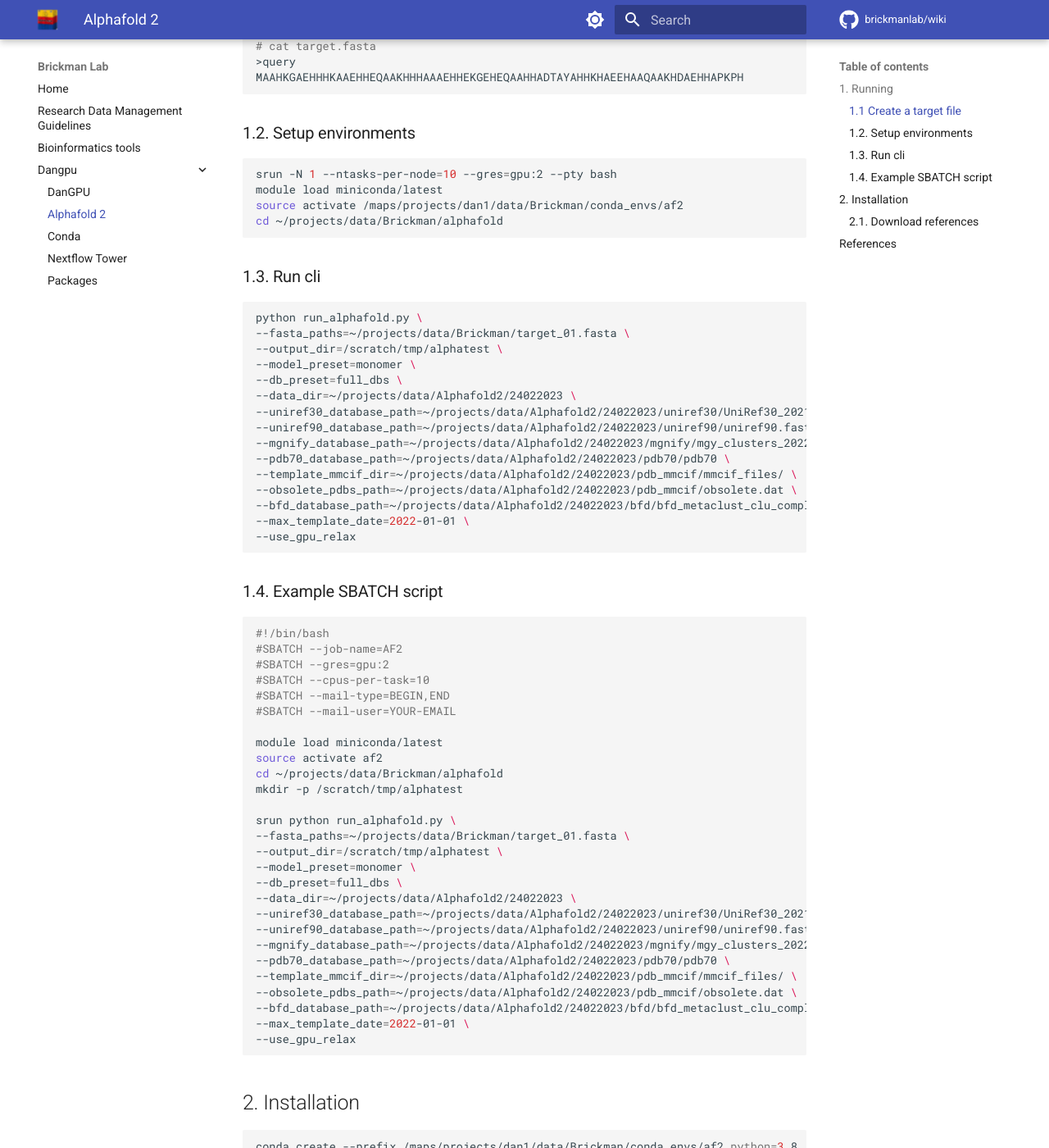
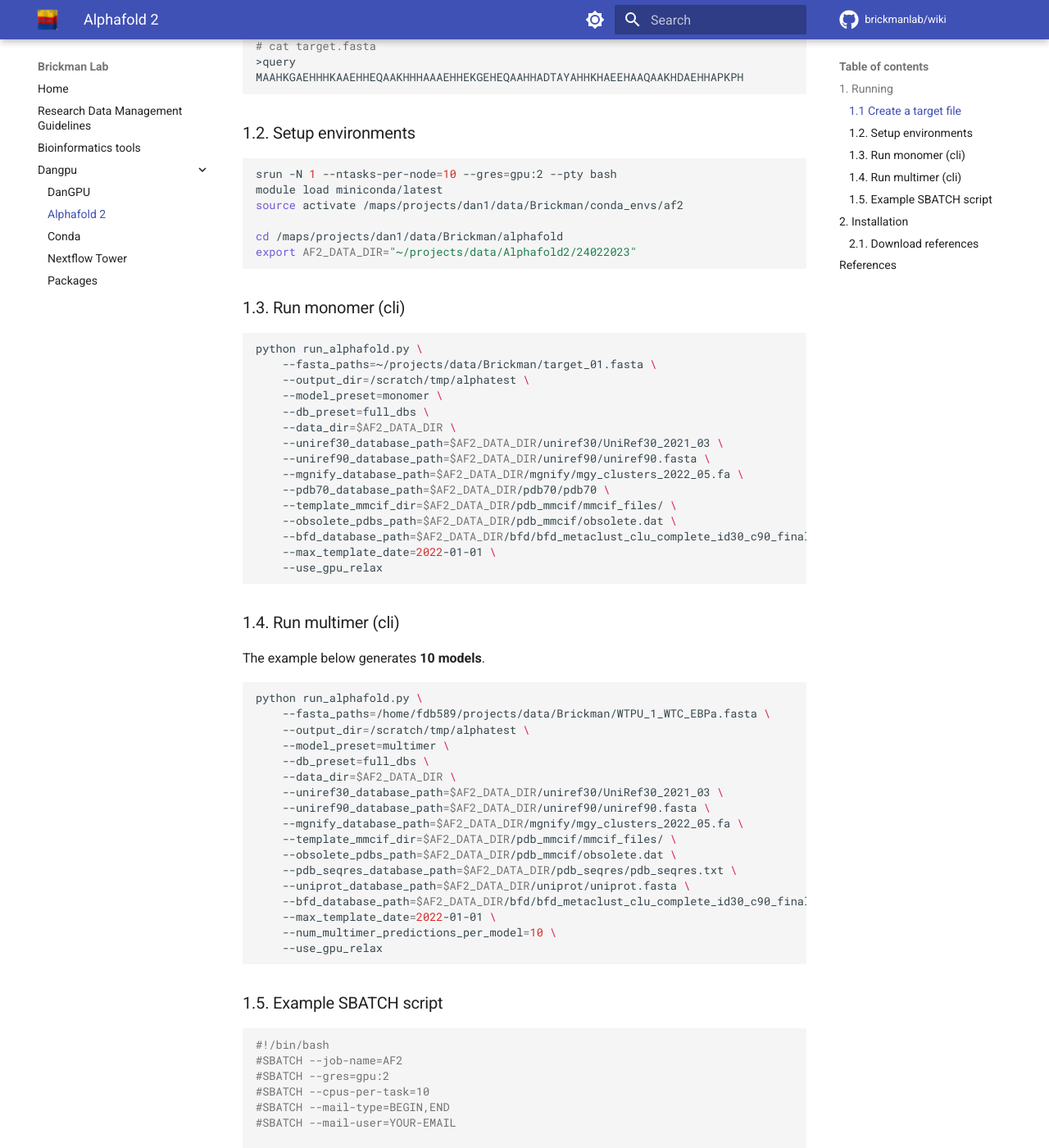
Before and after one commit to brickmanlab/brickmanlab.github.io, an MkDocs documentation site: the page built from docs/dangpu/alphafold2.md, in a window 1280 px wide and 1400 px high, scrolled down 240 px. Shown: the whole window at 82% size. Built offline with MkDocs 1.6.1 and Material for MkDocs 9.7.7, drawn with Linux system fonts in a browser that asks for light colours; comment, search, counter and statistics services are not loaded; some of the changed text lies outside the part shown.

Commit message:
docs: multimer example for af2

````diff
--- a/docs/dangpu/alphafold2.md
+++ b/docs/dangpu/alphafold2.md
@@ -16,30 +16,56 @@
 srun -N 1 --ntasks-per-node=10 --gres=gpu:2 --pty bash
 module load miniconda/latest
 source activate /maps/projects/dan1/data/Brickman/conda_envs/af2
-cd ~/projects/data/Brickman/alphafold
+
+cd /maps/projects/dan1/data/Brickman/alphafold
+export AF2_DATA_DIR="~/projects/data/Alphafold2/24022023"
 ```
 
-### 1.3. Run cli
+### 1.3. Run monomer (cli)
 
 ```bash
 python run_alphafold.py \
---fasta_paths=~/projects/data/Brickman/target_01.fasta \
---output_dir=/scratch/tmp/alphatest \
---model_preset=monomer \
---db_preset=full_dbs \
---data_dir=~/projects/data/Alphafold2/24022023 \
---uniref30_database_path=~/projects/data/Alphafold2/24022023/uniref30/UniRef30_2021_03 \
---uniref90_database_path=~/projects/data/Alphafold2/24022023/uniref90/uniref90.fasta \
---mgnify_database_path=~/projects/data/Alphafold2/24022023/mgnify/mgy_clusters_2022_05.fa \
---pdb70_database_path=~/projects/data/Alphafold2/24022023/pdb70/pdb70 \
---template_mmcif_dir=~/projects/data/Alphafold2/24022023/pdb_mmcif/mmcif_files/ \
---obsolete_pdbs_path=~/projects/data/Alphafold2/24022023/pdb_mmcif/obsolete.dat \
---bfd_database_path=~/projects/data/Alphafold2/24022023/bfd/bfd_metaclust_clu_complete_id30_c90_final_seq.sorted_opt \
---max_template_date=2022-01-01 \
---use_gpu_relax
+    --fasta_paths=~/projects/data/Brickman/target_01.fasta \
+    --output_dir=/scratch/tmp/alphatest \
+    --model_preset=monomer \
+    --db_preset=full_dbs \
+    --data_dir=$AF2_DATA_DIR \
+    --uniref30_database_path=$AF2_DATA_DIR/uniref30/UniRef30_2021_03 \
+    --uniref90_database_path=$AF2_DATA_DIR/uniref90/uniref90.fasta \
+    --mgnify_database_path=$AF2_DATA_DIR/mgnify/mgy_clusters_2022_05.fa \
+    --pdb70_database_path=$AF2_DATA_DIR/pdb70/pdb70 \
+    --template_mmcif_dir=$AF2_DATA_DIR/pdb_mmcif/mmcif_files/ \
+    --obsolete_pdbs_path=$AF2_DATA_DIR/pdb_mmcif/obsolete.dat \
+    --bfd_database_path=$AF2_DATA_DIR/bfd/bfd_metaclust_clu_complete_id30_c90_final_seq.sorted_opt \
+    --max_template_date=2022-01-01 \
+    --use_gpu_relax
 ```
 
-### 1.4. Example SBATCH script
+### 1.4. Run multimer (cli)
+
+The example below generates **10 models**.
+
+```bash
+python run_alphafold.py \
+    --fasta_paths=/home/fdb589/projects/data/Brickman/WTPU_1_WTC_EBPa.fasta \
+    --output_dir=/scratch/tmp/alphatest \
+    --model_preset=multimer \
+    --db_preset=full_dbs \
+    --data_dir=$AF2_DATA_DIR \
+    --uniref30_database_path=$AF2_DATA_DIR/uniref30/UniRef30_2021_03 \
+    --uniref90_database_path=$AF2_DATA_DIR/uniref90/uniref90.fasta \
+    --mgnify_database_path=$AF2_DATA_DIR/mgnify/mgy_clusters_2022_05.fa \
+    --template_mmcif_dir=$AF2_DATA_DIR/pdb_mmcif/mmcif_files/ \
+    --obsolete_pdbs_path=$AF2_DATA_DIR/pdb_mmcif/obsolete.dat \
+    --pdb_seqres_database_path=$AF2_DATA_DIR/pdb_seqres/pdb_seqres.txt \
+    --uniprot_database_path=$AF2_DATA_DIR/uniprot/uniprot.fasta \
+    --bfd_database_path=$AF2_DATA_DIR/bfd/bfd_metaclust_clu_complete_id30_c90_final_seq.sorted_opt \
+    --max_template_date=2022-01-01 \
+    --num_multimer_predictions_per_model=10 \
+    --use_gpu_relax
+```
+
+### 1.5. Example SBATCH script
 
 ```bash
 #!/bin/bash
@@ -53,20 +79,21 @@
 source activate af2
 cd ~/projects/data/Brickman/alphafold
 mkdir -p /scratch/tmp/alphatest
+export AF2_DATA_DIR="~/projects/data/Alphafold2/24022023"
 
 srun python run_alphafold.py \
 --fasta_paths=~/projects/data/Brickman/target_01.fasta \
 --output_dir=/scratch/tmp/alphatest \
 --model_preset=monomer \
 --db_preset=full_dbs \
---data_dir=~/projects/data/Alphafold2/24022023 \
---uniref30_database_path=~/projects/data/Alphafold2/24022023/uniref30/UniRef30_2021_03 \
---uniref90_database_path=~/projects/data/Alphafold2/24022023/uniref90/uniref90.fasta \
---mgnify_database_path=~/projects/data/Alphafold2/24022023/mgnify/mgy_clusters_2022_05.fa \
---pdb70_database_path=~/projects/data/Alphafold2/24022023/pdb70/pdb70 \
---template_mmcif_dir=~/projects/data/Alphafold2/24022023/pdb_mmcif/mmcif_files/ \
---obsolete_pdbs_path=~/projects/data/Alphafold2/24022023/pdb_mmcif/obsolete.dat \
---bfd_database_path=~/projects/data/Alphafold2/24022023/bfd/bfd_metaclust_clu_complete_id30_c90_final_seq.sorted_opt \
+--data_dir=$AF2_DATA_DIR \
+--uniref30_database_path=$AF2_DATA_DIR/uniref30/UniRef30_2021_03 \
+--uniref90_database_path=$AF2_DATA_DIR/uniref90/uniref90.fasta \
+--mgnify_database_path=$AF2_DATA_DIR/mgnify/mgy_clusters_2022_05.fa \
+--pdb70_database_path=$AF2_DATA_DIR/pdb70/pdb70 \
+--template_mmcif_dir=$AF2_DATA_DIR/pdb_mmcif/mmcif_files/ \
+--obsolete_pdbs_path=$AF2_DATA_DIR/pdb_mmcif/obsolete.dat \
+--bfd_database_path=$AF2_DATA_DIR/bfd/bfd_metaclust_clu_complete_id30_c90_final_seq.sorted_opt \
 --max_template_date=2022-01-01 \
 --use_gpu_relax
 ```
````
